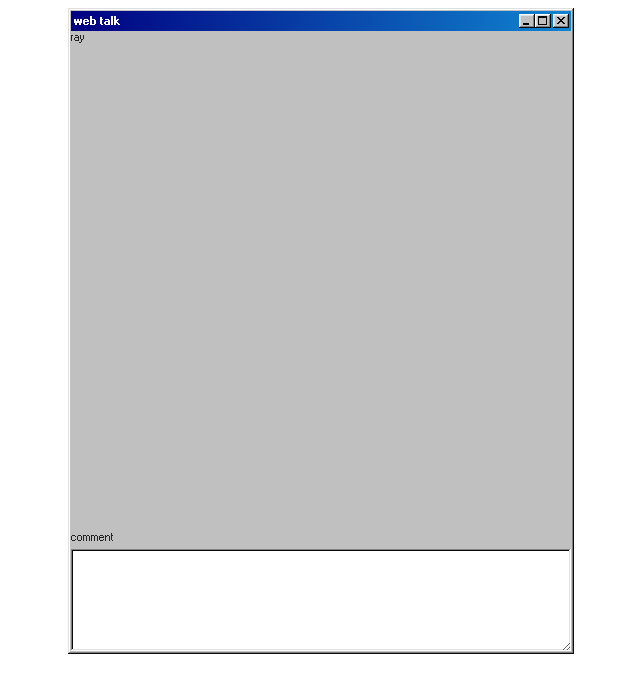
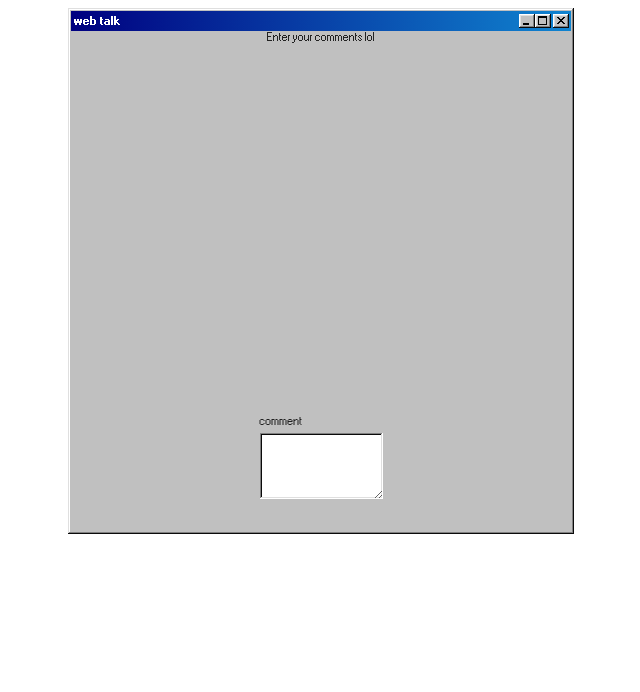
Before and after one commit to zlrkw11/webtalk, a React (Vite) app in the folder frontend/: page / in a window 1280 px wide. Shown: the top 692 px of the page, without its empty margins (319-959 px from the left). Built offline with nearby package versions, Linux system fonts and the light colour scheme.

Commit message:
input box styling

```diff
--- a/frontend/src/Window.jsx
+++ b/frontend/src/Window.jsx
@@ -11,10 +11,11 @@ const Window = () => {
             <button aria-label="Close" />
           </div>
         </div>
-        <div className={`window-body ${styles.windowBody}`}>ray</div>
-        <div className="field-row-stacked inputBox">
-            <label htmlFor="text20">comment</label>
-            <textarea id="text20" rows="8"></textarea>
+        <div className={`window-body ${styles.windowBody}`}>Enter your comments lol
+            <div className={`field-row-stacked ${styles.inputBox}`}>
+                <label htmlFor="text20">comment</label>
+                <textarea id="text20" rows="5"></textarea>
+            </div>
         </div>
       </div>
 
--- a/frontend/src/app.module.css
+++ b/frontend/src/app.module.css
@@ -6,9 +6,15 @@
 .windowBody{
     width: 500px;
     height: 500px;
-    margin: 0 auto
+    margin: 0 auto;
+    display: flex;
+    flex-direction: column;
+    justify-content:space-between;
+    align-items: center;
 }
 
 .inputBox{
-    width: 300px;
+    max-width: 300px;
+    max-height: 200px;
+    padding: 2rem;
 }
```
